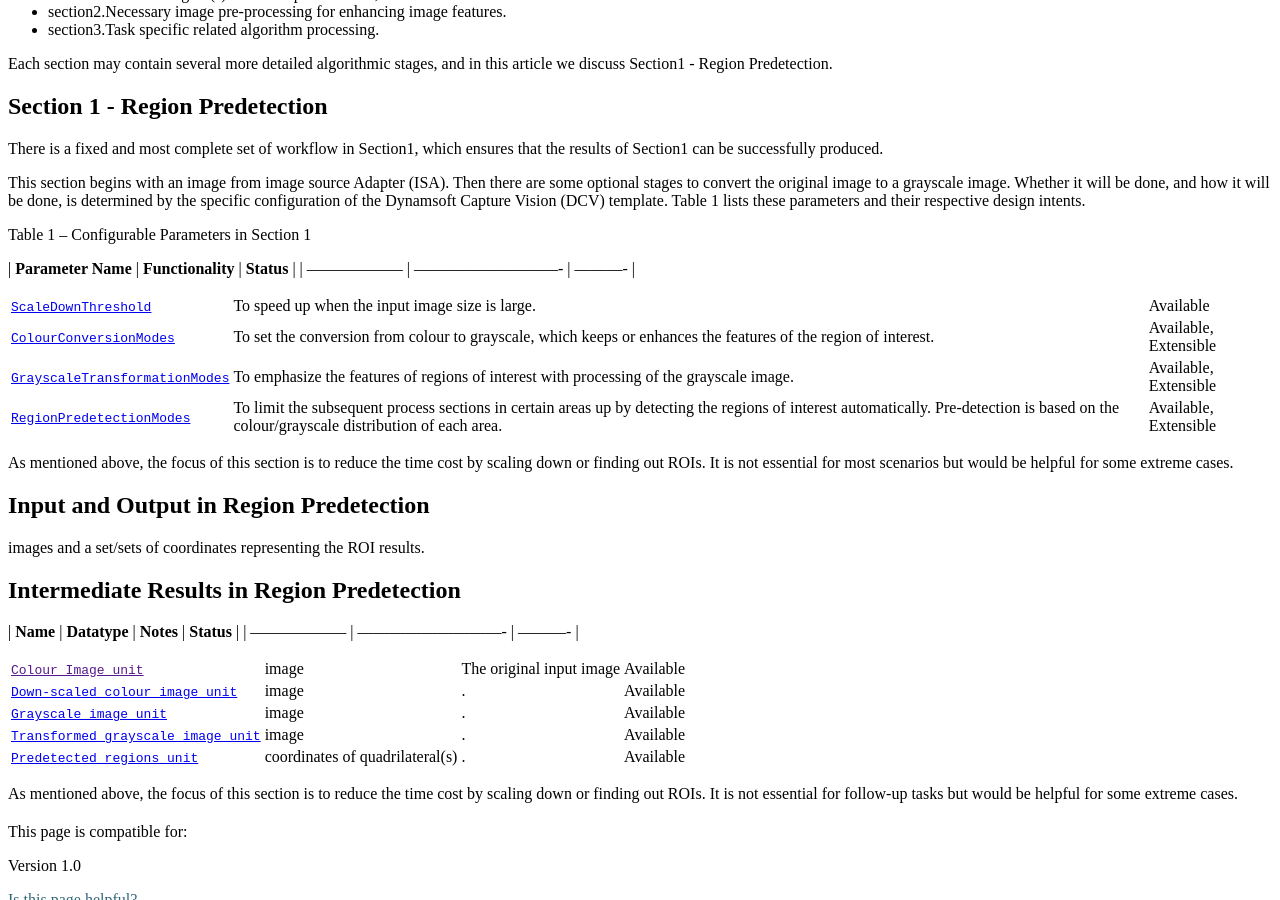
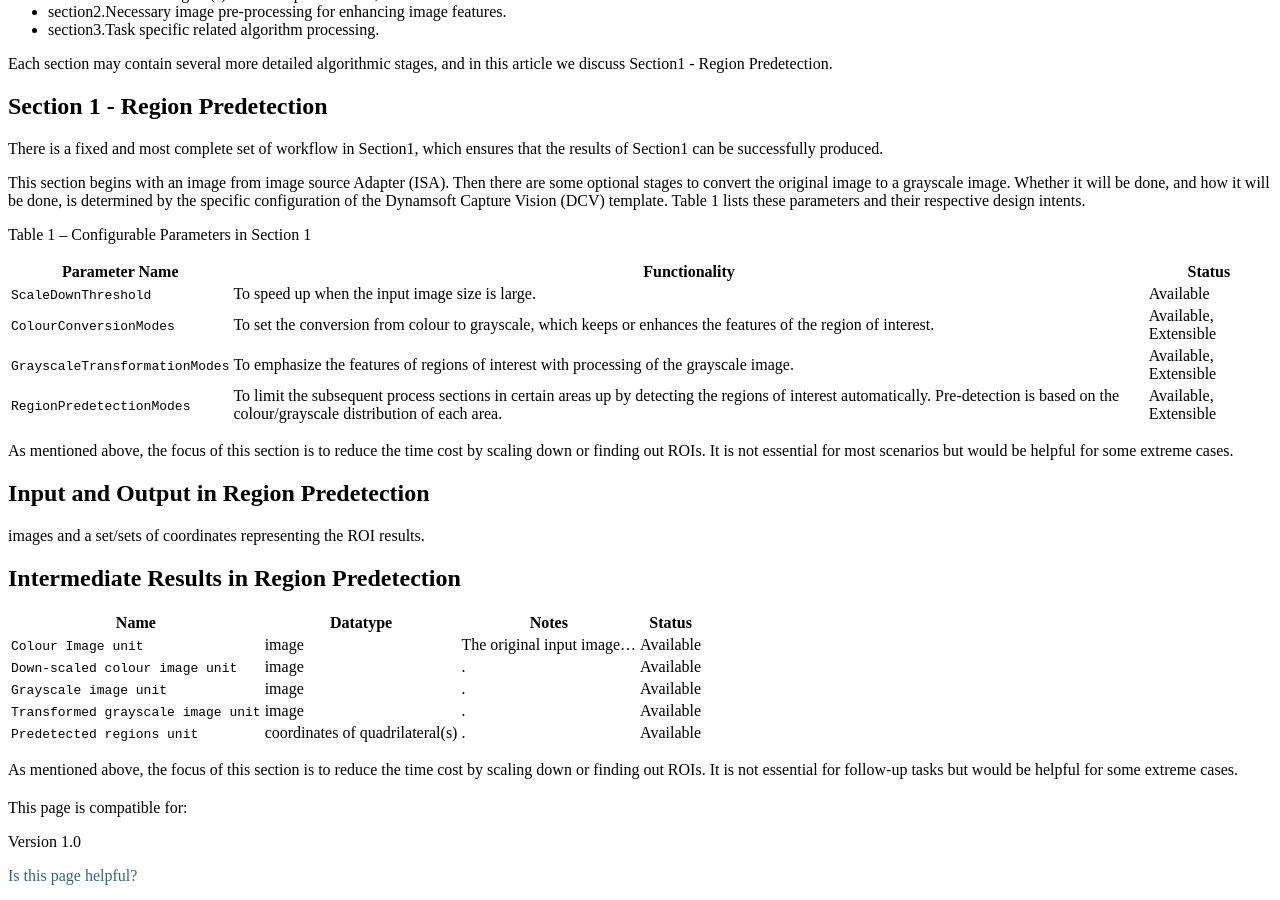
Before and after one commit to dynamsoft-docs/capture-vision-docs, a Jekyll site: the page built from architecture/image-process/region-predetection.md, in a window 1280 px wide and 900 px high, scrolled down 612 px. Built offline with Jekyll 4.4.1, drawn with Linux system fonts in a browser that asks for light colours; part of the change alters nothing that is shown.

Commit message:
Update region-predetection.md

```diff
--- a/architecture/image-process/region-predetection.md
+++ b/architecture/image-process/region-predetection.md
@@ -23,12 +23,12 @@ This section begins with an image from image source Adapter (ISA). Then there ar
 Table 1 – Configurable Parameters in Section 1
 
 | **Parameter Name** | **Functionality** | **Status** |
-| ------------------ | ---------------------------- | ---------- |
+| --- | --- | --- |
+| `ScaleDownThreshold` | To speed up when the input image size is large. | Available |
+| `ColourConversionModes` | To set the conversion from colour to grayscale, which keeps or enhances the features of the region of interest. | Available, Extensible |
+| `GrayscaleTransformationModes` | To emphasize the features of regions of interest with processing of the grayscale image. | Available, Extensible |
+| `RegionPredetectionModes` | To limit the subsequent process sections in certain areas up by detecting the regions of interest automatically. Pre-detection is based on the colour/grayscale distribution of each area. | Available, Extensible |
 
-| [`ScaleDownThreshold`]({{ site.parameters_reference }}scale-down-threshold.html) | To speed up when the input image size is large. | Available |
-| [`ColourConversionModes`]({{ site.parameters_reference }}colour-conversion-modes.html#colourconversionmodes) | To set the conversion from colour to grayscale, which keeps or enhances the features of the region of interest. | Available, Extensible |
-| [`GrayscaleTransformationModes`]({{ site.parameters_reference }}grayscale-transformation-modes.html#grayscaletransformationmodes) | To emphasize the features of regions of interest with processing of the grayscale image. | Available, Extensible |
-| [`RegionPredetectionModes`]({{ site.parameters_reference }}region-predetection-modes.html#regionpredetectionmodes) | To limit the subsequent process sections in certain areas up by detecting the regions of interest automatically. Pre-detection is based on the colour/grayscale distribution of each area. | Available, Extensible |
 
 As mentioned above, the focus of this section is to reduce the time cost by scaling down or finding out ROIs. It is not essential for most scenarios but would be helpful for some extreme cases.
 
@@ -40,13 +40,12 @@ images and a set/sets of coordinates representing the ROI results.
 ## Intermediate Results in Region Predetection
 
 | **Name** | **Datatype** | **Notes** | **Status** |
-| ------------------ | ---------------------------- | ---------- |
-
-| [`Colour Image unit`]({{ site.parameters_reference }}) | image | The original input image | Available |
-| [`Down-scaled colour image unit`]({{ site.parameters_reference }}scale-down-threshold.html#scaledownthreshold) | image | . | Available |
-| [`Grayscale image unit`]({{ site.parameters_reference }}grayscale-transformation-modes.html#grayscaletransformationmodes) | image | . | Available |
-| [`Transformed grayscale image unit`]({{ site.parameters_reference }}region-predetection-modes.html#regionpredetectionmodes) | image | . | Available |
-| [`Predetected regions unit`]({{ site.parameters_reference }}region-predetection-modes.html#regionpredetectionmodes) | coordinates of quadrilateral(s) | . | Available |
+| --- | --- | --- | --- |
+| `Colour Image unit` | image | The original input image... | Available |
+| `Down-scaled colour image unit` | image | . | Available |
+| `Grayscale image unit` | image | . | Available |
+| `Transformed grayscale image unit` | image | . | Available |
+| `Predetected regions unit` | coordinates of quadrilateral(s) | . | Available |
 
 
 As mentioned above, the focus of this section is to reduce the time cost by scaling down or finding out ROIs. It is not essential for follow-up tasks but would be helpful for some extreme cases.
```
